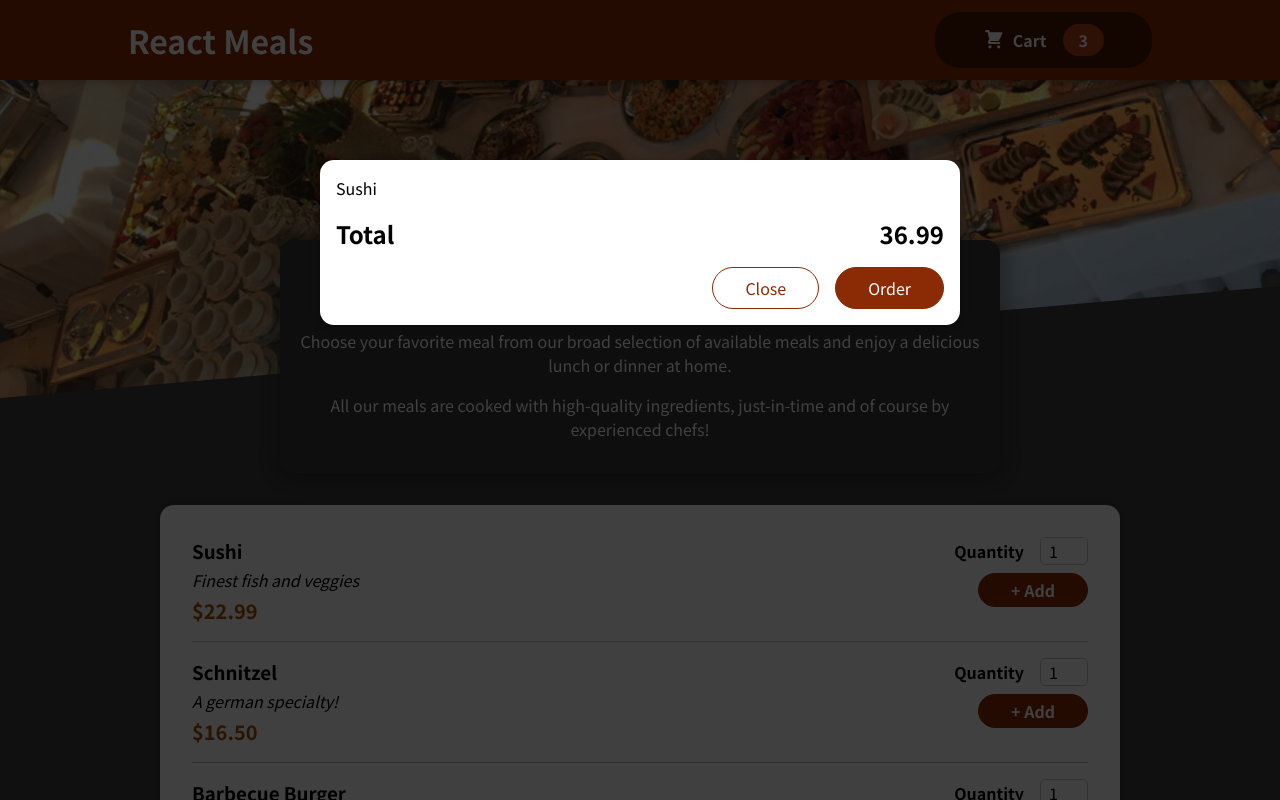
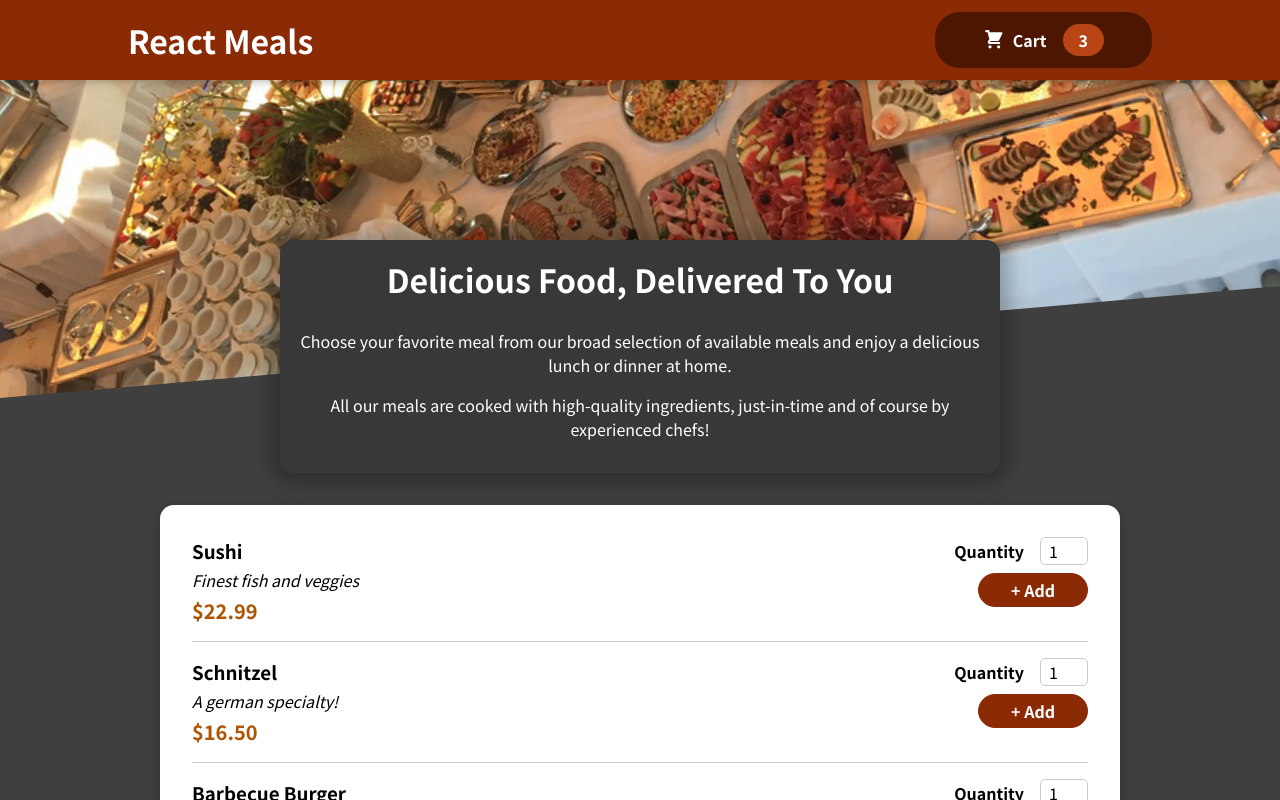
Before and after one commit to kennethsilvere/react-food-order-app, a React (Create React App) app: page / in a window 1280 px wide. Shown: the top 800 px of the page. Built offline with nearby package versions, Linux system fonts and the light colour scheme.

Commit message:
Manage cart and modal state

```diff
--- a/src/App.js
+++ b/src/App.js
@@ -1,12 +1,19 @@
+import { useState } from "react";
 import Cart from "./components/Cart/Cart";
 import Header from "./components/Layout/Header/Header";
 import Meals from "./components/Meals/Meals/Meals";
 
 function App() {
+  const [showCart, setShowCart] = useState(false);
+
+  const showCartHandler = () => setShowCart(true);
+
+  const hideCartHandler = () => setShowCart(false);
+
   return (
     <>
-      <Cart />
-      <Header />
+      {showCart && <Cart onHideCart={hideCartHandler} />}
+      <Header onShowCart={showCartHandler} />
       <main>
         <Meals />
       </main>
--- a/src/components/Cart/Cart.js
+++ b/src/components/Cart/Cart.js
@@ -9,17 +9,19 @@ const Cart = (props) => {
       quantity: 2,
       price: 18.99,
     },
-  ].map((item) => <li>{item.name}</li>);
+  ].map((item) => <li key={item.id}>{item.name}</li>);
 
   return (
-    <Modal>
+    <Modal onClose={props.onHideCart}>
       <ul className={classes["cart-items"]}>{cartItems}</ul>
       <div className={classes.total}>
         <span>Total</span>
         <span>36.99</span>
       </div>
       <div className={classes.actions}>
-        <button className={classes["button--alt"]}>Close</button>
+        <button className={classes["button--alt"]} onClick={props.onHideCart}>
+          Close
+        </button>
         <button className={classes.button}>Order</button>
       </div>
     </Modal>
--- a/src/components/Layout/Header/Header.js
+++ b/src/components/Layout/Header/Header.js
@@ -2,12 +2,12 @@ import classes from "./Header.module.css";
 import mealsImg from "../../../assets/meals.jpg";
 import HeaderCartButton from "../HeaderCartButton/HeaderCartButton";
 
-const Header = () => {
+const Header = (props) => {
   return (
     <>
       <header className={classes.header}>
         <h1>React Meals</h1>
-        <HeaderCartButton />
+        <HeaderCartButton onClick={props.onShowCart} />
       </header>
       <div className={classes["main-image"]}>
         <img src={mealsImg} alt="A table full of delicious food!" />
--- a/src/components/Layout/HeaderCartButton/HeaderCartButton.js
+++ b/src/components/Layout/HeaderCartButton/HeaderCartButton.js
@@ -1,9 +1,9 @@
 import classes from "./HeaderCartButton.module.css";
 import CartIcon from "../../Cart/CartIcon";
 
-const HeaderCartButton = () => {
+const HeaderCartButton = (props) => {
   return (
-    <button className={classes.button}>
+    <button className={classes.button} onClick={props.onClick}>
       <span className={classes.icon}>
         <CartIcon />
       </span>
--- a/src/components/UI/Modal/Modal.js
+++ b/src/components/UI/Modal/Modal.js
@@ -1,8 +1,8 @@
 import ReactDOM from "react-dom";
 import classes from "./Modal.module.css";
 
-const Backdrop = () => {
-  return <div className={classes.backdrop}></div>;
+const Backdrop = (props) => {
+  return <div className={classes.backdrop} onClick={props.onClose}></div>;
 };
 
 const ModalOverlay = (props) => {
@@ -14,7 +14,10 @@ const portalElement = document.getElementById("overlays");
 const Modal = (props) => {
   return (
     <>
-      {ReactDOM.createPortal(<Backdrop />, portalElement)}
+      {ReactDOM.createPortal(
+        <Backdrop onClose={props.onClose} />,
+        portalElement
+      )}
       {ReactDOM.createPortal(
         <ModalOverlay>{props.children}</ModalOverlay>,
         portalElement
```
